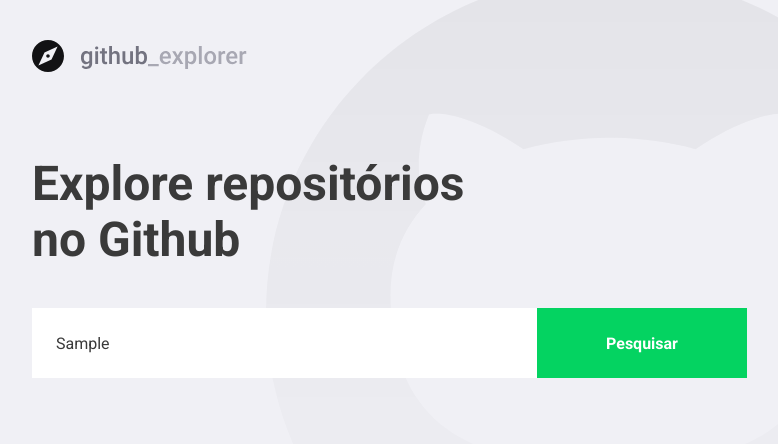
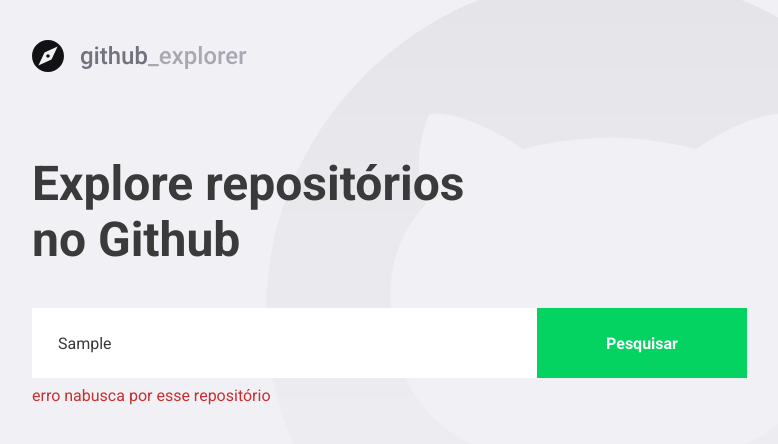
Before and after one commit to leosilvapessanha/05-primeiro-projeto-react, a React (Create React App) app: page / in a window 1280 px wide. Both pictures are taken after typing "Sample" into the empty fields and a click on the button "Pesquisar". Shown: the top 444 px of the page, without its empty margins (148-926 px from the left). Built offline with nearby package versions, Linux system fonts and the light colour scheme; no server answers.

Commit message:
errors checked

```diff
--- a/src/pages/Dashboard/index.tsx
+++ b/src/pages/Dashboard/index.tsx
@@ -1,10 +1,11 @@
-import React, {useState, FormEvent} from 'react'
+import React, { useState, FormEvent } from 'react'
 import gitexplorer from "../../assets/gitexplorer.svg"
 import api from '../../services/api'
-import { Title, Form, Repositories } from './styles'
+import { Title, Form, Repositories, Error } from './styles'
 import { FiChevronRight } from 'react-icons/fi'
+import { error } from 'console'
 
-interface Repository{
+interface Repository {
   full_name: string;
   description: string;
   owner: {
@@ -16,32 +17,46 @@
 
 const Dashboard: React.FC = () => {
   const [newRepo, setNewRepo] = useState('')
-  const [repositories,setRepositories] = useState<Repository[]>([])
-  async function handleAddRepository(event: FormEvent<HTMLFormElement>): Promise<void>{
+  const [inputError, setInputError] = useState('')
+  const [repositories, setRepositories] = useState<Repository[]>([])
+  async function handleAddRepository(event: FormEvent<HTMLFormElement>): Promise<void> {
 
     event.preventDefault()
 
-    const response = await api.get<Repository>(`repos/${newRepo}`)
+    if (!newRepo) {
+      setInputError('Digite o autor/nome do repositório')
+      return
+    }
 
-    const repository = response.data
+    try {
+      const response = await api.get<Repository>(`repos/${newRepo}`)
 
-    setRepositories([...repositories, repository])
-    setNewRepo('');
+      const repository = response.data
 
+      setRepositories([...repositories, repository])
+      setNewRepo('')
+      setInputError('');
+
+    } catch (err) {
+      setInputError('erro nabusca por esse repositório')
+    }
   }
   return (
     <>
       <img src={gitexplorer} alt="GitHub Explorer" />
       <Title>Explore repositórios no Github</Title>
 
-      <Form onSubmit={handleAddRepository}>
+      <Form hasError={!!inputError} onSubmit={handleAddRepository}>
         <input value={newRepo} onChange={(e) => setNewRepo(e.target.value)}
           type="text" placeholder="digite o repositório aqui" />
         <button>Pesquisar</button>
       </Form>
+
+      {inputError && <Error>{inputError}</Error>}
+
       <Repositories>
-        {repositories.map(repository=> (<a key={repository.full_name} href="test">
-          <img src={repository.owner.avatar_url} alt={repository.owner.login}/>
+        {repositories.map(repository => (<a key={repository.full_name} href="test">
+          <img src={repository.owner.avatar_url} alt={repository.owner.login} />
           <div>
             <strong>{repository.full_name}</strong>
             <p>{repository.description}</p>
--- a/src/pages/Dashboard/styles.ts
+++ b/src/pages/Dashboard/styles.ts
@@ -1,5 +1,9 @@
-import styled from 'styled-components'
+import styled, { css } from 'styled-components'
 import { shade } from 'polished'
+
+interface FormProps {
+  hasError: Boolean;
+}
 
 
 export const Title = styled.h1`
@@ -12,7 +16,7 @@
 
 `
 
-export const Form = styled.form`
+export const Form = styled.form<FormProps>`
   margin-top: 40px;
   max-width: 715px;
 
@@ -24,6 +28,10 @@
       border: 0;
       border-radius:5 0 0 5;
       color: #3a3a3a;
+      border: 2px solid #FFF;
+      border-right: 0px;
+
+      ${(props) => props.hasError && css`border-color: #c53030`}
 
       &::placeholder{
         color: #a8a8b3;
@@ -43,6 +51,11 @@
         background-color:${shade(0.2, '#04d361')};
       }
     }
+`
+export const Error = styled.span`
+  display: block;
+  color: #c53030;
+  margin-top: 8px;
 `
 export const Repositories = styled.div`
   margin-top: 80px;
```
